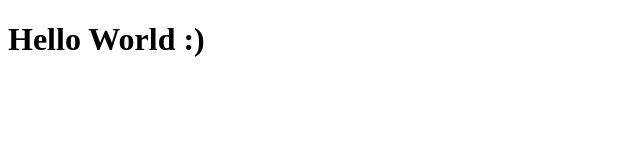
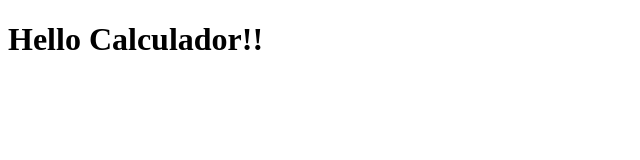
Before and after one commit to ThomBertelli/ctd_frontend2, a plain HTML site: page aula03/index.html in a window 1280 px wide. Shown: the whole page, without its empty margins (0-640 px from the left). Drawn offline with Linux system fonts and the light colour scheme.

Commit message:
ADD mesa de trabalho AULA 3

```diff
--- a/aula03/index.html
+++ b/aula03/index.html
@@ -4,11 +4,11 @@
     <meta charset="UTF-8">
     <meta http-equiv="X-UA-Compatible" content="IE=edge">
     <meta name="viewport" content="width=device-width, initial-scale=1.0">
-    <title>Document</title>
+    <title>Calculadora</title>
 </head>
 <body>
 
-    <h1>Hello World :)</h1>
+    <h1>Hello Calculador!! </h1>
 
     <script src="./calculadora.js" type="module"></script>
 
```
